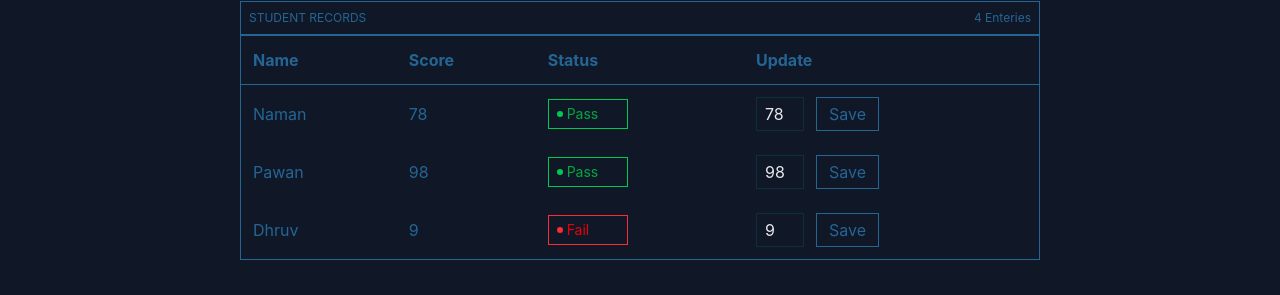
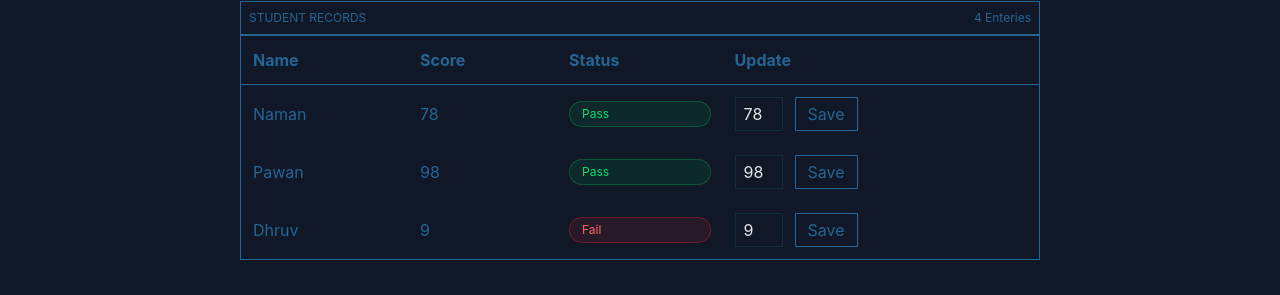
Before and after one commit to NamanJoshi-09/Lab-Asignment-3, a React (Vite) app: page / in a window 1280 px wide. Shown: the part 415-710 px from the top of the page. Built offline with nearby package versions, Linux system fonts and the light colour scheme.

Commit message:
Update AllDetails.jsx

```diff
--- a/src/Components/AllDetails.jsx
+++ b/src/Components/AllDetails.jsx
@@ -1,23 +1,18 @@
 import { useEffect, useState } from "react";
 
-function AllDetails({students,updateScore}) {
+function AllDetais({students,updateScore,}){
 
     const [inputs,setInputs] = useState(students.map(s=>s.score))
 
     const handleChange = (index,value)=>{
-
-     const newInputs = [...inputs]
+        const newInputs = {...inputs}
         newInputs[index] = value
         setInputs(newInputs)
     }
-
     useEffect(()=>{
         setInputs(students.map(s=>s.score))
     },[students])
-
-
-
-  return (
+    return(
         <div className="w-200">
             <div className="flex border border-[#256594] p-2 justify-between items-center">
                 <span className="text-[#256594] text-xs">STUDENT RECORDS</span>
@@ -32,55 +27,39 @@ function AllDetails({students,updateScore}) {
                         <th className="text-left p-3 border-b border-[#256594]">Update</th>
                     </tr>
                 </thead>
-
                 <tbody>
-
                     {students.map((item,index)=>{
-
-
-    return (
+                        return(
                             <tr className="text-[#256594]">
                         <td className="p-3">{item.name}</td>
                         <td className="p-3">{item.score}</td>
 
-      <td className="p-3 ">
+                        <td className="p-3">
 
-         {item.score>=40 ? <div className="flex items-center gap-1 w-20 p-1 px-2 text-sm text-green-600 border border-green-500">
+                            {item.score>=40 ? <div className="px-3 py-1 text-xs rounded-full bg-green-500/10 text-green-400 border border-green-500/30">
                                 <span className="w-1.5 h-1.5 rounded-full bg-green-500"></span>
                                 <span>Pass</span>
-        </div> :  <div className="flex items-center gap-1 w-20 p-1 px-2 text-sm text-red-600 border border-red-500">
+                            </div> : <div className="px-3 py-1 text-xs rounded-full bg-red-500/10 text-red-400 border border-red-500/30">
                                 <span className="w-1.5 h-1.5 rounded-full bg-red-500"></span>
                                 <span>Fail</span>
                             </div>
-
-
                             }
-
-
-
-
                         </td>
-
                         <td className="p-3 flex gap-3 items-center">
-        <input
-          type="text"
-          value={inputs[index]}
+                            <input type="text" value={inputs[index] ?? ""}
                             onChange={(e)=>handleChange(index,e.target.value)}
-          className="w-12 p-1 px-2 outline-none border border-[#00FFE71A] text-gray-200"
-        />
-        <button className="border border-[#256594] px-3 py-1 cursor-pointer hover:bg-[#00FFE71A] hover:text-[#00FFE0]" onClick={(e)=>updateScore(index,inputs[index])}>
+                            className="w-12 p-1 px-2 outline-none border border-[#00FFE71A] text-gray-200"/>
+                            <button className="border border-[#256594] px-3 py-1 cursor-pointer hover:bg-[#00FFE71A] hover:text-[#00FFE0]" onClick={(e)=>updateScore(index,inputs[index])
+                            }>
                                 Save
                             </button>
                         </td>
                     </tr>
                         )
-   })
-
-   }
+                    })}
                 </tbody>
             </table>
         </div>
     )
 }
-
-export default AllDetails;
+export default AllDetais;
```
Lines whose indentation alone changed are shown as unchanged.
